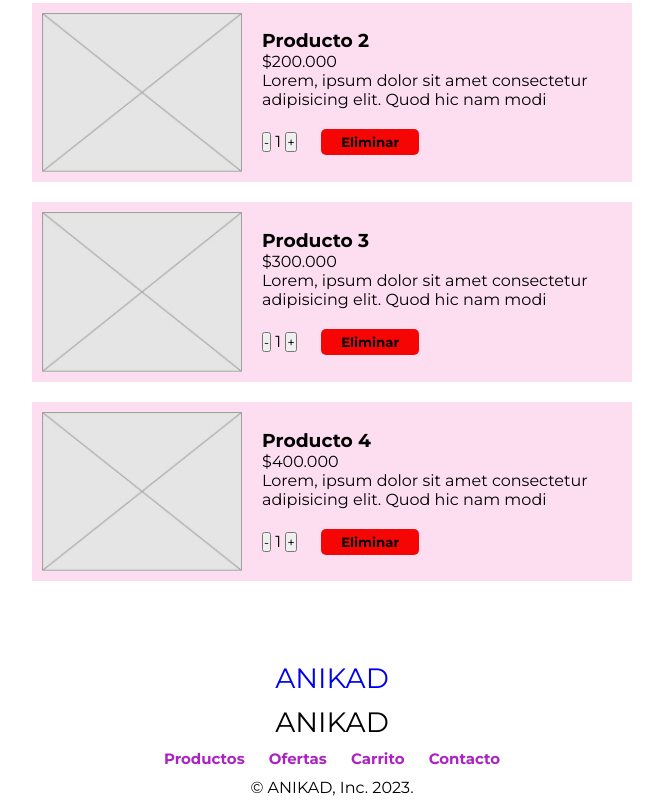
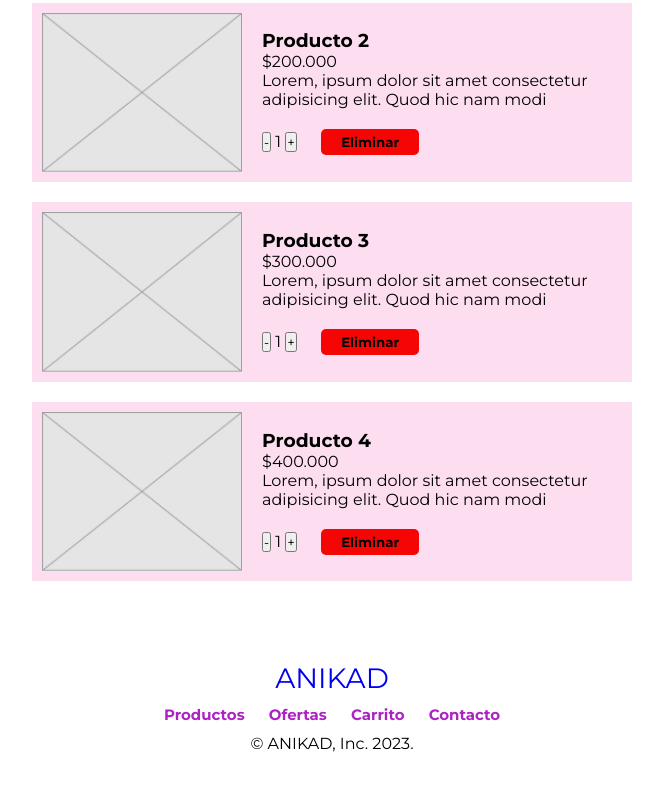
Before and after one commit to paulaed3/pf-estupinan, a plain HTML site: page pages/cart.html in a window 1280 px wide. Shown: the part 512-1319 px from the top of the page, without its empty margins (308-971 px from the left). After the commit the page ends 1275 px from the top, so only its background shows below. Drawn offline with Linux system fonts and the light colour scheme.

Commit message:
fixing cart

```diff
--- a/pages/cart.html
+++ b/pages/cart.html
@@ -117,7 +117,7 @@
     </main>
     <!-- Footer -->
     <footer>
-      <div class="footer__photo"><a href="/index.html">ANIKAD</a></div><div class="footer__photo">ANIKAD</div>
+      <div class="footer__photo"><a href="/index.html">ANIKAD</a></div>
       <nav class="footer">
         <ul class="footer__list">
           <li class="footer__item">
```
